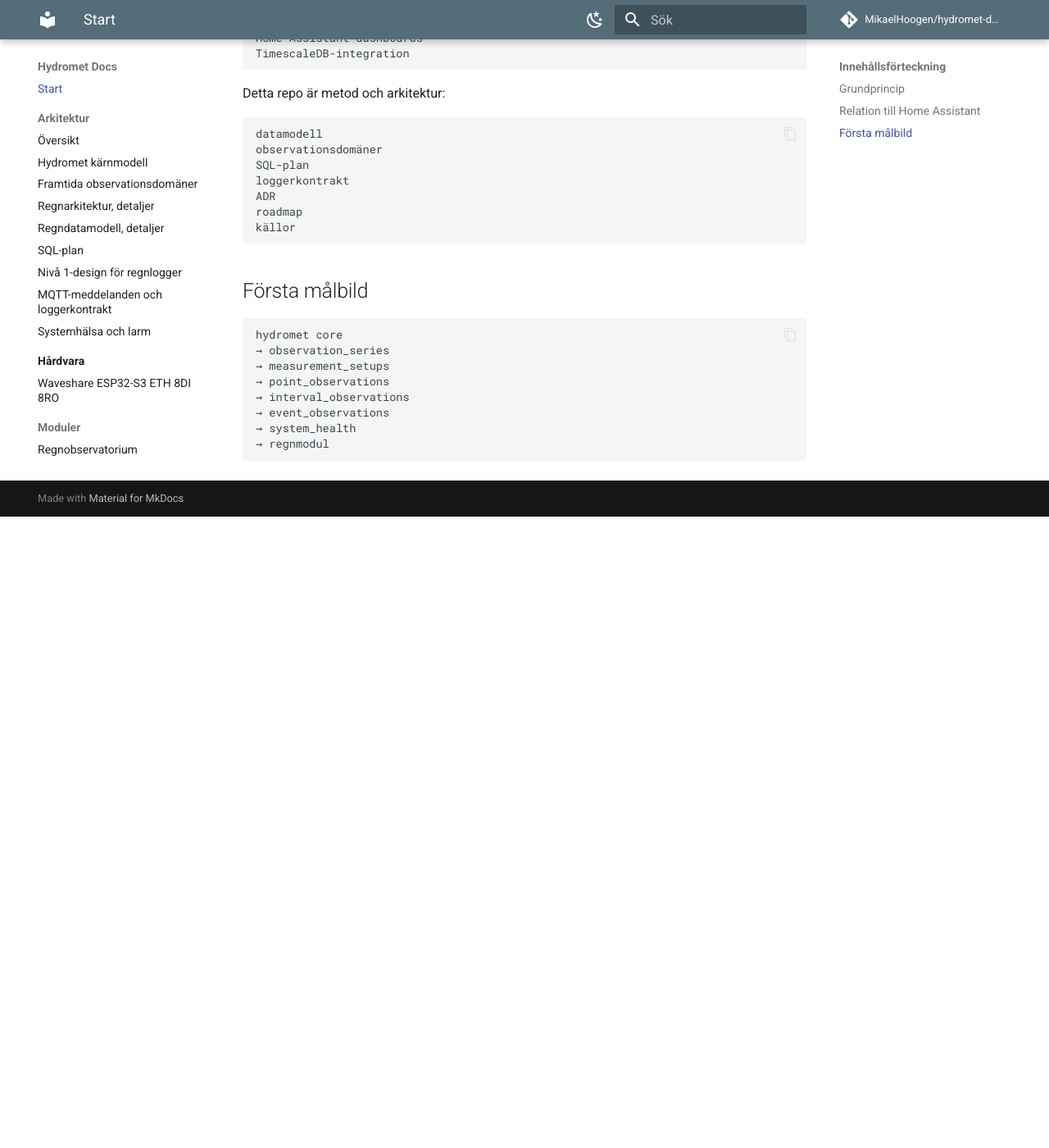
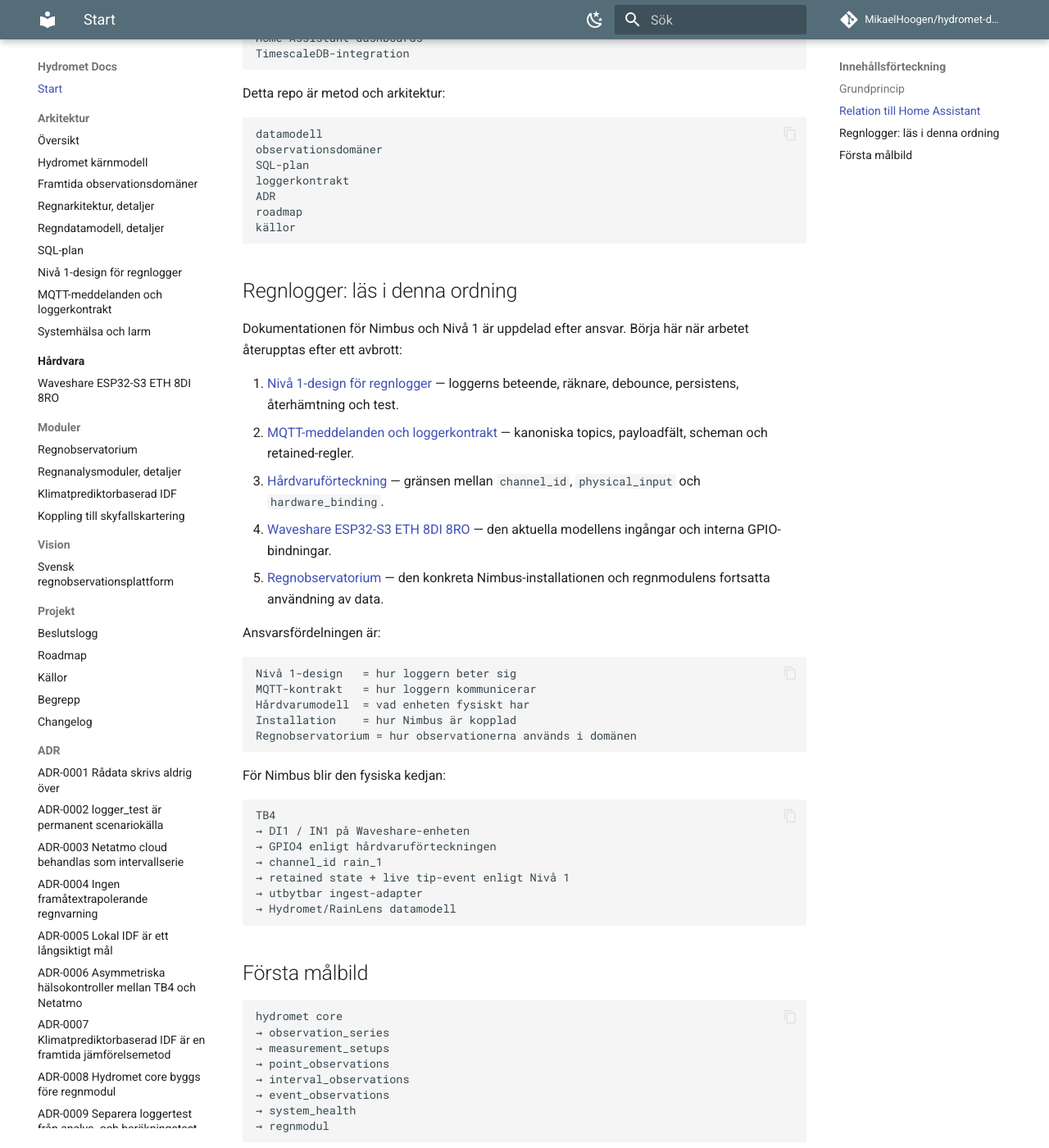
Before and after one commit to MikaelHoogen/hydromet-docs, an MkDocs documentation site: the page built from docs/index.md, in a window 1280 px wide and 1400 px high, scrolled down 810 px. Shown: the whole window at 82% size. Built offline with MkDocs 1.6.1 and Material for MkDocs 9.7.7, drawn with Linux system fonts in a browser that asks for light colours; comment, search, counter and statistics services are not loaded; before the commit the page ends 1440 px from its top, so only the background shows below that.

Commit message:
docs: add logger documentation reading map

````diff
--- a/docs/index.md
+++ b/docs/index.md
@@ -49,6 +49,38 @@ roadmap
 källor
 ```
 
+## Regnlogger: läs i denna ordning
+
+Dokumentationen för Nimbus och Nivå 1 är uppdelad efter ansvar. Börja här när arbetet återupptas efter ett avbrott:
+
+1. [Nivå 1-design för regnlogger](architecture/level-1-logger-design.md) — loggerns beteende, räknare, debounce, persistens, återhämtning och test.
+2. [MQTT-meddelanden och loggerkontrakt](architecture/mqtt-message-contract.md) — kanoniska topics, payloadfält, scheman och retained-regler.
+3. [Hårdvaruförteckning](hardware/index.md) — gränsen mellan `channel_id`, `physical_input` och `hardware_binding`.
+4. [Waveshare ESP32-S3 ETH 8DI 8RO](hardware/waveshare-esp32-s3-eth-8di-8ro.md) — den aktuella modellens ingångar och interna GPIO-bindningar.
+5. [Regnobservatorium](modules/rain-observatory.md) — den konkreta Nimbus-installationen och regnmodulens fortsatta användning av data.
+
+Ansvarsfördelningen är:
+
+```text
+Nivå 1-design   = hur loggern beter sig
+MQTT-kontrakt   = hur loggern kommunicerar
+Hårdvarumodell  = vad enheten fysiskt har
+Installation    = hur Nimbus är kopplad
+Regnobservatorium = hur observationerna används i domänen
+```
+
+För Nimbus blir den fysiska kedjan:
+
+```text
+TB4
+→ DI1 / IN1 på Waveshare-enheten
+→ GPIO4 enligt hårdvaruförteckningen
+→ channel_id rain_1
+→ retained state + live tip-event enligt Nivå 1
+→ utbytbar ingest-adapter
+→ Hydromet/RainLens datamodell
+```
+
 ## Första målbild
 
 ```text
````
